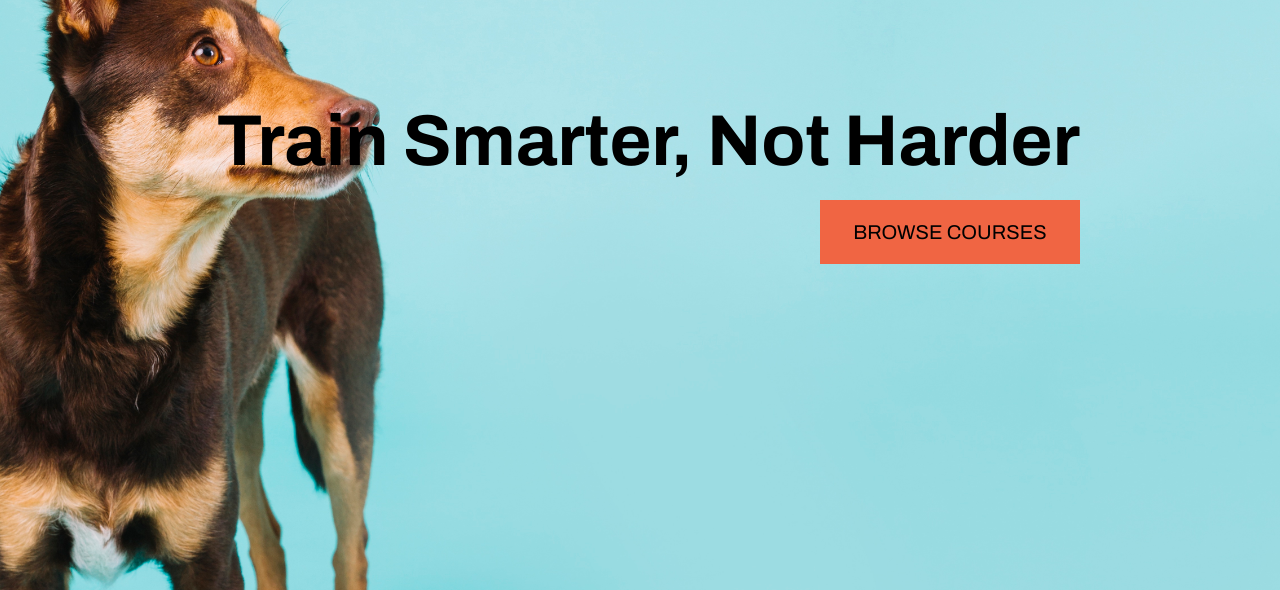
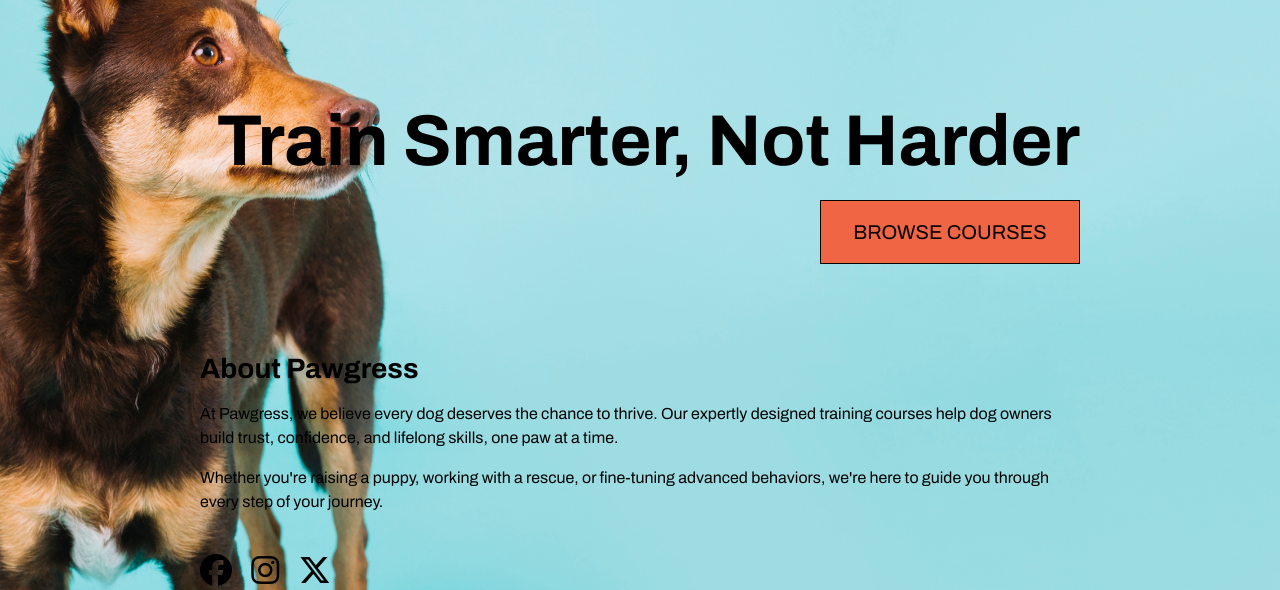
Before and after one commit to Keszi94/pawgress, a Django app: page / in a window 1280 px wide. Shown: the part 210-800 px from the top of the page. Run offline with Django 5.2, Linux system fonts and the light colour scheme; some libraries are stand-ins or nearby versions.

Commit message:
Add About Us section and social media links to homepage

```diff
--- a/home/templates/home/index.html
+++ b/home/templates/home/index.html
@@ -4,11 +4,29 @@
 <!-- Header -->
 {% block page_header %}
 <div class="container-fluid header-container d-flex align-items-center justify-content-end h-100">
-        <div class="text-end me-5">
-            <h1 class="display-2 logo-font text-black mt-5">Train Smarter, Not Harder</h1>
-            <div class="my-3">
-                <a href="#" class="btn btn-lg rounded-0 text-uppercase py-3 browse-courses-button">Browse Courses</a>
-            </div>
+    <div class="text-end me-5">
+        <h1 class="display-2 logo-font text-black mt-5">Train Smarter, Not Harder</h1>
+        <div class="my-3">
+            <a href="#" class="btn btn-lg rounded-0 text-uppercase py-3 border border-black border-1 browse-courses-button">Browse Courses</a>
+        </div>
+        <br>
+        <!-- About Us -->
+        <div class="text-start mt-5 about-us-section">
+            <h3 class="mb-3"><strong>About Pawgress</strong></h3>
+            <p>
+              At Pawgress, we believe every dog deserves the chance to thrive.
+              Our expertly designed training courses help dog owners build trust,
+              confidence, and lifelong skills, one paw at a time.
+            </p>
+            <p>
+              Whether you're raising a puppy, working with a rescue, or fine-tuning
+              advanced behaviors, we're here to guide you through every step of your journey.
+            </p>
+            <br>
+            <a href="https://www.facebook.com/" target="_blank" aria-label="Visit our Facebook page"><i class="fa-brands fa-facebook me-3 fa-2x social-icons"></i></a>
+            <a href="https://www.instagram.com/" target="_blank" aria-label="Visit our Instagram page"><i class="fa-brands fa-instagram me-3 fa-2x social-icons"></i></a>
+            <a href="https://x.com/?lang=en" target="_blank" aria-label="Visit our X page"><i class="fa-brands fa-x-twitter me-3 fa-2x social-icons"></i></a>
         </div>
     </div>
+</div>
 {% endblock %}
--- a/static/css/base.css
+++ b/static/css/base.css
@@ -12,7 +12,11 @@ body {
     font-family: 'Archivo';
     min-height: 100vh;
     background-position: 25% center;
-    overflow: hidden; /* Stop page from scrolling*/
+    overflow: hidden; /* Stop page from scrolling */
+}
+
+.about-us-section {
+    max-width: 880px;
 }
 
 .logo-font {
@@ -36,6 +40,15 @@ body {
     display: flex;
     align-items: center;
     justify-content: center;
+}
+
+.social-icons {
+    color: black;
+    transition: color 0.2s ease;
+}
+
+.social-icons:hover {
+    color: #f06543;
 }
 
 .browse-courses-button:hover,
```
Also changed, not shown: README.md, readme_assets/images/pawgress_palette.png (added).
